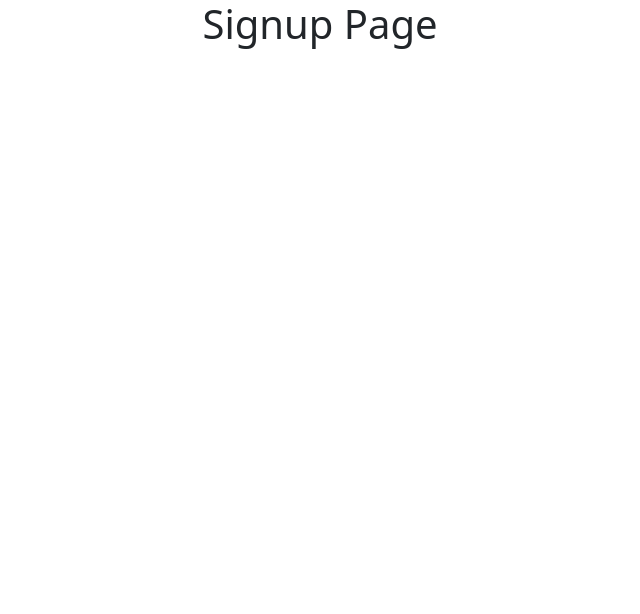
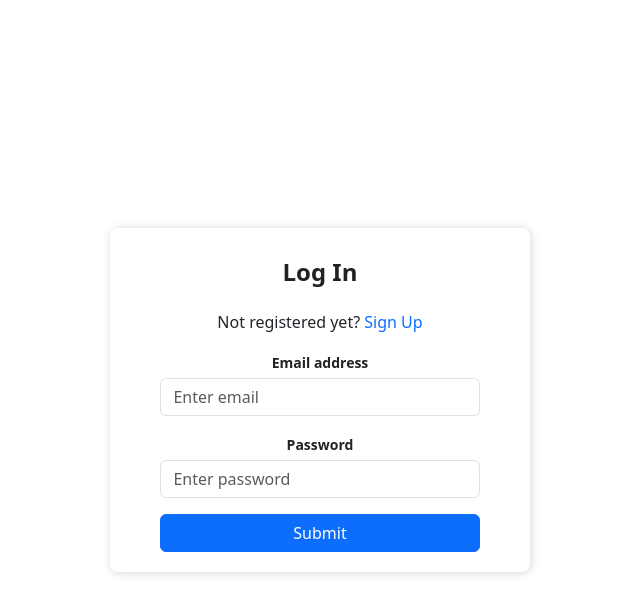
Before and after one commit to react-P3/foodTrucker-client, a React (Create React App) app: page /signup in a window 1280 px wide. Shown: the top 614 px of the page, without its empty margins (320-960 px from the left). Built offline with nearby package versions, Linux system fonts and the light colour scheme.

Commit message:
added bootstrap to log in and sign up

```diff
--- a/src/App.css
+++ b/src/App.css
@@ -36,3 +36,62 @@
     transform: rotate(360deg);
   }
 }
+html {
+  -webkit-box-sizing: border-box;
+  box-sizing: border-box;
+}
+
+*,
+*:before,
+*:after {
+  -webkit-box-sizing: inherit;
+  box-sizing: inherit;
+}
+
+body {
+  margin: 20px 0;
+  padding: 0;
+  line-height: 1;
+  font-family: "Roboto", sans-serif;
+  color: #202020;
+  background-color: #fbfbfb;
+  font-smooth: always;
+  -webkit-font-smoothing: antialiased;
+  -moz-osx-font-something: grayscale;
+}
+
+.Auth-form-container {
+  display: flex;
+  justify-content: center;
+  align-items: center;
+  width: 100vw;
+  height: 100vh;
+}
+
+.Auth-form {
+  width: 420px;
+  box-shadow: rgb(0 0 0 / 16%) 1px 1px 10px;
+  padding-top: 30px;
+  padding-bottom: 20px;
+  border-radius: 8px;
+  background-color: white;
+}
+
+.Auth-form-content {
+  padding-left: 12%;
+  padding-right: 12%;
+}
+
+.Auth-form-title {
+  text-align: center;
+  margin-bottom: 1em;
+  font-size: 24px;
+  color: rgb(34, 34, 34);
+  font-weight: 800;
+}
+
+label {
+  font-size: 14px;
+  font-weight: 600;
+  color: rgb(34, 34, 34);
+}
--- a/src/components/AddEvent.js
+++ b/src/components/AddEvent.js
@@ -1,12 +1,4 @@
-import {
-  useState,
-  name,
-  description,
-  location,
-  address,
-  time,
-  date,
-} from "react";
+import { useState } from "react";
 import axios from "axios";
 import Container from "react-bootstrap/Container";
 import { Button, Row, Form } from "react-bootstrap";
@@ -35,7 +27,7 @@ function AddEvent(props) {
     };
 
     axios
-      .post(`${API_URL}/api/foodtrucks`, requestBody)
+      .post(`${API_URL}/api/events`, requestBody)
       .then((response) => {
         // Reset the state
         setName("");
@@ -54,7 +46,7 @@ function AddEvent(props) {
     <Container className="AddEvent">
       <h3>Add Event</h3>
 
-      <Form onSubmit={handleSubmit} class="form-control w-50">
+      <Form xs="auto" onSubmit={handleSubmit}>
         <Row>
           <label>Name:</label>
           <input
--- a/src/components/Navbar.js
+++ b/src/components/Navbar.js
@@ -1,5 +1,3 @@
-import { Link } from "react-router-dom";
-import Button from "react-bootstrap/Button";
 import Container from "react-bootstrap/Container";
 
 import Nav from "react-bootstrap/Nav";
--- a/src/pages/LoginPage.js
+++ b/src/pages/LoginPage.js
@@ -1,9 +1,34 @@
-function LoginPage() {
-    return (
-      <div>
-        <h1>Login Page</h1>
-      </div>
-    );
-  }
+import React from "react";
 
-  export default LoginPage;
+export default function (props) {
+  return (
+    <div className="Auth-form-container">
+      <form className="Auth-form">
+        <div className="Auth-form-content">
+          <h3 className="Auth-form-title">Login</h3>
+          <div className="form-group mt-3">
+            <label>Email address</label>
+            <input
+              type="email"
+              className="form-control mt-1"
+              placeholder="Enter email"
+            />
+          </div>
+          <div className="form-group mt-3">
+            <label>Password</label>
+            <input
+              type="password"
+              className="form-control mt-1"
+              placeholder="Enter password"
+            />
+          </div>
+          <div className="d-grid gap-2 mt-3">
+            <button type="submit" className="btn btn-primary">
+              Submit
+            </button>
+          </div>
+        </div>
+      </form>
+    </div>
+  );
+}
--- a/src/pages/SignupPage.js
+++ b/src/pages/SignupPage.js
@@ -1,11 +1,101 @@
+import React, { useState } from "react";
 
+export default function (props) {
+  let [authMode, setAuthMode] = useState("signin");
 
-function SignupPage() {
+  const changeAuthMode = () => {
+    setAuthMode(authMode === "signin" ? "signup" : "signin");
+  };
+
+  if (authMode === "signin") {
     return (
-      <div>
-        <h1>Signup Page</h1>
+      <div className="Auth-form-container">
+        <form className="Auth-form">
+          <div className="Auth-form-content">
+            <h3 className="Auth-form-title">Log In</h3>
+            <div className="text-center">
+              Not registered yet?{" "}
+              <span className="link-primary" onClick={changeAuthMode}>
+                Sign Up
+              </span>
+            </div>
+            <div className="form-group mt-3">
+              <label>Email address</label>
+              <input
+                type="email"
+                className="form-control mt-1"
+                placeholder="Enter email"
+              />
+            </div>
+            <div className="form-group mt-3">
+              <label>Password</label>
+              <input
+                type="password"
+                className="form-control mt-1"
+                placeholder="Enter password"
+              />
+            </div>
+            <div className="d-grid gap-2 mt-3">
+              <button
+                href="/foodtrucks"
+                type="submit"
+                className="btn btn-primary"
+              >
+                Submit
+              </button>
+            </div>
+          </div>
+        </form>
       </div>
     );
   }
 
-  export default SignupPage;
+  return (
+    <div className="Auth-form-container">
+      <form className="Auth-form">
+        <div className="Auth-form-content">
+          <h3 className="Auth-form-title">Sign Up</h3>
+          <div className="text-center">
+            Already registered?{" "}
+            <span className="link-primary" onClick={changeAuthMode}>
+              Log In
+            </span>
+          </div>
+          <div className="form-group mt-3">
+            <label>Username</label>
+            <input
+              type="name"
+              className="form-control mt-1"
+              placeholder="e.g Jane Doe"
+            />
+          </div>
+          <div className="form-group mt-3">
+            <label>Email address</label>
+            <input
+              type="email"
+              className="form-control mt-1"
+              placeholder="Email Address"
+            />
+          </div>
+          <div className="form-group mt-3">
+            <label>Password</label>
+            <input
+              type="password"
+              className="form-control mt-1"
+              placeholder="Password"
+            />
+          </div>
+          <div className="d-grid gap-2 mt-3">
+            <button
+              href="/foodtrucks"
+              type="submit"
+              className="btn btn-primary"
+            >
+              Submit
+            </button>
+          </div>
+        </div>
+      </form>
+    </div>
+  );
+}
```
